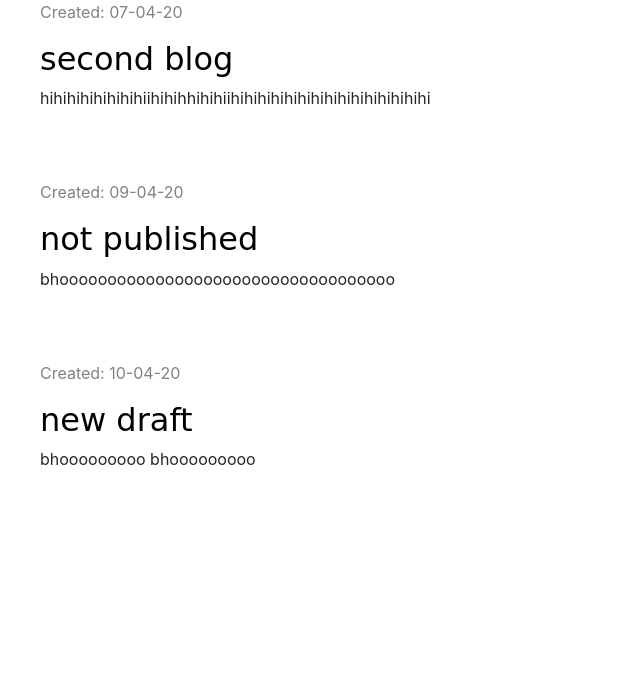
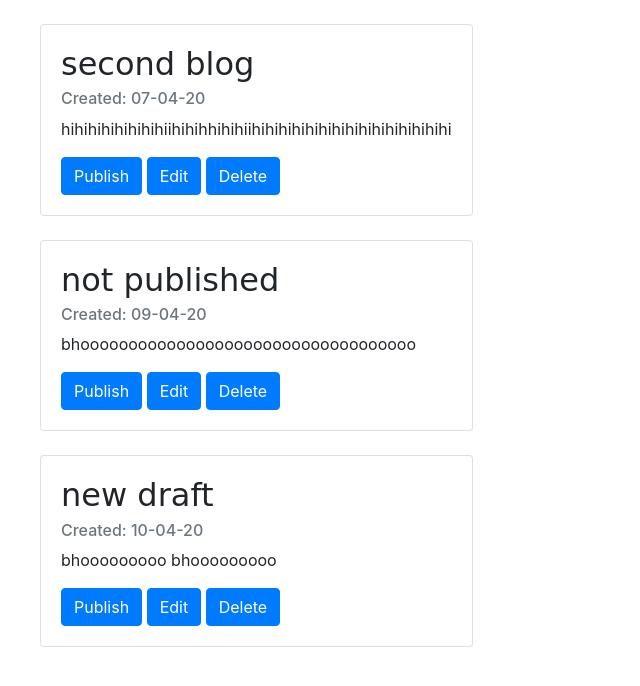
Before and after one commit to Srikant9217/my-first-blog, a Django app: template blog/templates/blog/post_draft_list.html in a window 1280 px wide. Shown: the part 56-742 px from the top of the page, without its empty margins (0-640 px from the left). Run offline with Django 3.2, Linux system fonts and the light colour scheme; the template is opened without the code that fills it: values that come from a table or form of the project are taken from there, others are empty; data comes from the database, SQL or seed files in the repository; parts of the project's set-up code (start-up, migrations or seed data) failed here and were passed over; some libraries are stand-ins or nearby versions.

Commit message:
added nav

```diff
--- a/blog/templates/blog/post_draft_list.html
+++ b/blog/templates/blog/post_draft_list.html
@@ -2,12 +2,25 @@
 
 {% block content %}
 {% for post in posts %}
-<div class="post">
-    <div class="date">
-        <p>Created: {{ post.created_date|date:'d-m-y' }}</p>
+<br>
+
+<div class="card">
+    <div class="card-body">
+        <h2 class="card-title">{{ post.title }}</h2>
+        <h6 class="card-subtitle mb-2 text-muted">Created: {{ post.created_date|date:'d-m-y' }}</h6>
+        <p class="card-text">{{ post.text|linebreaksbr }}</p>
+        <a href="{% url 'post_publish' pk=post.pk %}" class="btn btn-primary">Publish</a>
+        <a href="{% url 'post_edit' pk=post.pk %}" class="btn btn-primary stretched-link">Edit</a>
+        <a href="{% url 'post_remove' pk=post.pk %}" class="btn btn-primary">Delete</a>
     </div>
-    <h2><a href="{% url 'post_detail' pk=post.pk %}">{{ post.title }}</a></h2>
-    <p>{{ post.text|truncatechars:200 }}</p>
 </div>
+
+<!--<div class="post">-->
+<!--    <div class="date">-->
+<!--        <p>Created: {{ post.created_date|date:'d-m-y' }}</p>-->
+<!--    </div>-->
+<!--    <h2><a href="{% url 'post_detail' pk=post.pk %}">{{ post.title }}</a></h2>-->
+<!--    <p>{{ post.text|truncatechars:200 }}</p>-->
+<!--</div>-->
 {% endfor %}
 {% endblock %}̥
```
